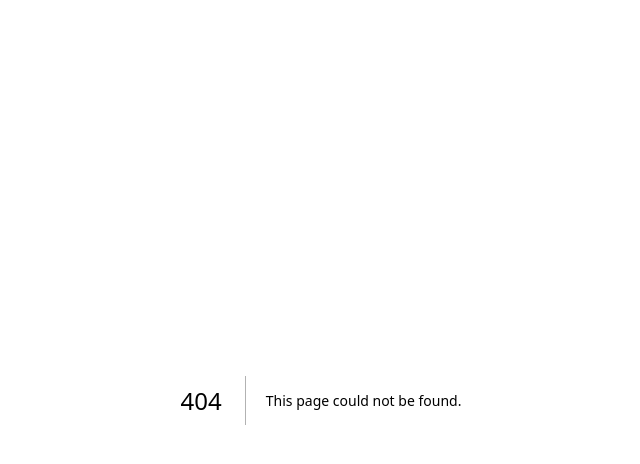
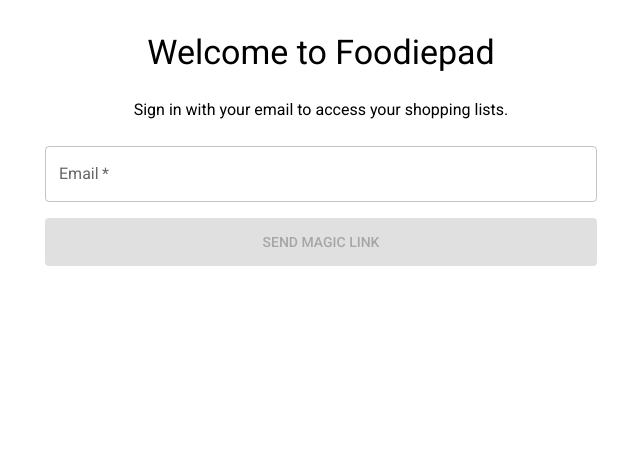
Before and after one commit to fazo96/foodiepad, a Next.js app: page /login in a window 1280 px wide. Before the commit this address had no page. Shown: the top 464 px of the page, without its empty margins (319-959 px from the left). Built offline with nearby package versions, Linux system fonts and the light colour scheme; what @mui/material-nextjs would draw is missing.

Commit message:
wip: authentication

```diff
--- a/package.json
+++ b/package.json
@@ -15,6 +15,7 @@
     "@mui/icons-material": "^6.1.8",
     "@mui/material": "^6.1.8",
     "@mui/material-nextjs": "^6.1.8",
+    "@supabase/auth-helpers-nextjs": "^0.10.0",
     "@supabase/supabase-js": "^2.46.1",
     "next": "^15.0.3",
     "react": "^18.3.0",
--- a/src/app/layout.tsx
+++ b/src/app/layout.tsx
@@ -3,6 +3,7 @@
 import { AppRouterCacheProvider } from '@mui/material-nextjs/v15-appRouter';
 import { ThemeProvider } from "@mui/material/styles";
 import theme from "@/theme";
+import { AuthProvider } from "@/lib/auth-context";
 
 const roboto = Roboto({
   weight: ['300', '400', '500', '700'],
@@ -10,7 +11,6 @@
   display: 'swap',
   variable: '--font-roboto',
 });
-
 
 export const metadata: Metadata = {
   title: "Foodiepad",
@@ -27,7 +27,9 @@
       <body className={roboto.variable}>
         <AppRouterCacheProvider>
           <ThemeProvider theme={theme}>
-            {children}
+            <AuthProvider>
+              {children}
+            </AuthProvider>
           </ThemeProvider>
         </AppRouterCacheProvider>
       </body>
--- /dev/null
+++ b/src/app/login/page.tsx
@@ -0,0 +1,160 @@
+'use client';
+
+import { useState, useEffect } from 'react';
+import { Box, Container, TextField, Button, Typography, Alert } from '@mui/material';
+import { supabase } from '@/lib/supabase';
+import { useRouter } from 'next/navigation';
+
+export default function LoginPage() {
+  const [email, setEmail] = useState('');
+  const [message, setMessage] = useState<{ type: 'success' | 'error', text: string } | null>(null);
+  const [loading, setLoading] = useState(false);
+  const router = useRouter();
+
+  useEffect(() => {
+    // Handle the magic link authentication
+    const handleMagicLink = async () => {
+      const hash = window.location.hash;
+      if (!hash) return;
+
+      // Remove the '#' from the hash string
+      const hashParams = new URLSearchParams(hash.replace('#', ''));
+
+      // Check for error parameters
+      const error = hashParams.get('error');
+      const errorDescription = hashParams.get('error_description');
+
+      if (error) {
+        setMessage({
+          type: 'error',
+          text: errorDescription?.replace(/\+/g, ' ') || 'Authentication failed'
+        });
+        return;
+      }
+
+      // Handle successful authentication
+      if (hash.includes('access_token')) {
+        try {
+          setLoading(true);
+
+          const accessToken = hashParams.get('access_token');
+          const refreshToken = hashParams.get('refresh_token');
+
+          if (!accessToken) throw new Error('No access token found');
+
+          const { data, error } = await supabase.auth.setSession({
+            access_token: accessToken,
+            refresh_token: refreshToken || '',
+          });
+
+          console.log('SESSION DATA', data, error);
+
+          if (error) {
+            setMessage({ type: 'error', text: error.message });
+          } else if (data?.session) {
+            // Successfully authenticated
+            router.push('/'); // Redirect to home page
+          }
+        } catch (error) {
+          setMessage({
+            type: 'error',
+            text: 'An error occurred while signing in. Please try again.'
+          });
+          console.error('Auth error:', error);
+        } finally {
+          setLoading(false);
+        }
+      }
+    };
+
+    handleMagicLink();
+  }, [router]);
+
+  const handleLogin = async (e: React.FormEvent) => {
+    e.preventDefault();
+    setLoading(true);
+    setMessage(null);
+
+    try {
+      const { error } = await supabase.auth.signInWithOtp({
+        email,
+        options: {
+          emailRedirectTo: `${window.location.origin}`,
+        },
+      });
+
+      if (error) {
+        setMessage({ type: 'error', text: error.message });
+      } else {
+        setMessage({
+          type: 'success',
+          text: 'Check your email for the login link!'
+        });
+        setEmail('');
+      }
+    } catch (error) {
+      setMessage({
+        type: 'error',
+        text: 'An unexpected error occurred. Please try again.'
+      });
+    } finally {
+      setLoading(false);
+    }
+  };
+
+  return (
+    <Container maxWidth="sm">
+      <Box sx={{
+        my: 4,
+        display: 'flex',
+        flexDirection: 'column',
+        alignItems: 'center',
+        gap: 3
+      }}>
+        <Typography variant="h4" component="h1">
+          Welcome to Foodiepad
+        </Typography>
+
+        <Typography variant="body1" textAlign="center">
+          Sign in with your email to access your shopping lists.
+        </Typography>
+
+        {message && (
+          <Alert severity={message.type} sx={{ width: '100%' }}>
+            {message.text}
+          </Alert>
+        )}
+
+        <Box
+          component="form"
+          onSubmit={handleLogin}
+          sx={{
+            width: '100%',
+            display: 'flex',
+            flexDirection: 'column',
+            gap: 2
+          }}
+        >
+          <TextField
+            fullWidth
+            label="Email"
+            type="email"
+            value={email}
+            onChange={(e) => setEmail(e.target.value)}
+            disabled={loading}
+            required
+          />
+
+          <Button
+            type="submit"
+            variant="contained"
+            disabled={loading || !email}
+            sx={{ py: 1.5 }}
+          >
+            {loading ? 'Sending...' : 'Send Magic Link'}
+          </Button>
+        </Box>
+      </Box>
+    </Container>
+  );
+}
--- /dev/null
+++ b/src/env.ts
@@ -0,0 +1 @@
+export const forceSignIn = process.env.FORCE_SIGN_IN === 'true';
--- /dev/null
+++ b/src/lib/auth-context.tsx
@@ -0,0 +1,58 @@
+'use client';
+
+import { createContext, useContext, useEffect, useState } from 'react';
+import { User } from '@supabase/supabase-js';
+import { supabase } from './supabase';
+import { useRouter } from 'next/navigation';
+
+type AuthContextType = {
+  user: User | null;
+  loading: boolean;
+  signOut: () => Promise<void>;
+};
+
+const AuthContext = createContext<AuthContextType>({
+  user: null,
+  loading: true,
+  signOut: async () => {},
+});
+
+export function AuthProvider({ children }: { children: React.ReactNode }) {
+  const [user, setUser] = useState<User | null>(null);
+  const [loading, setLoading] = useState(true);
+  const router = useRouter();
+
+  useEffect(() => {
+    // Check active sessions and sets the user
+    supabase.auth.getSession().then(({ data: { session } }) => {
+      setUser(session?.user ?? null);
+      setLoading(false);
+    });
+
+    // Listen for changes on auth state (sign in, sign out, etc.)
+    const { data: { subscription } } = supabase.auth.onAuthStateChange((_event, session) => {
+      setUser(session?.user ?? null);
+      setLoading(false);
+      router.refresh();
+    });
+
+    return () => {
+      subscription.unsubscribe();
+    };
+  }, [router]);
+
+  const signOut = async () => {
+    await supabase.auth.signOut();
+    router.push('/login');
+  };
+
+  return (
+    <AuthContext.Provider value={{ user, loading, signOut }}>
+      {children}
+    </AuthContext.Provider>
+  );
+}
+
+export const useAuth = () => {
+  return useContext(AuthContext);
+};
```
Also changed, not shown: src/app/page.tsx (+34 -3 lines), src/middleware.ts (added, +35 -0 lines), 1 other file (tests, documents, lock files or other folders).
